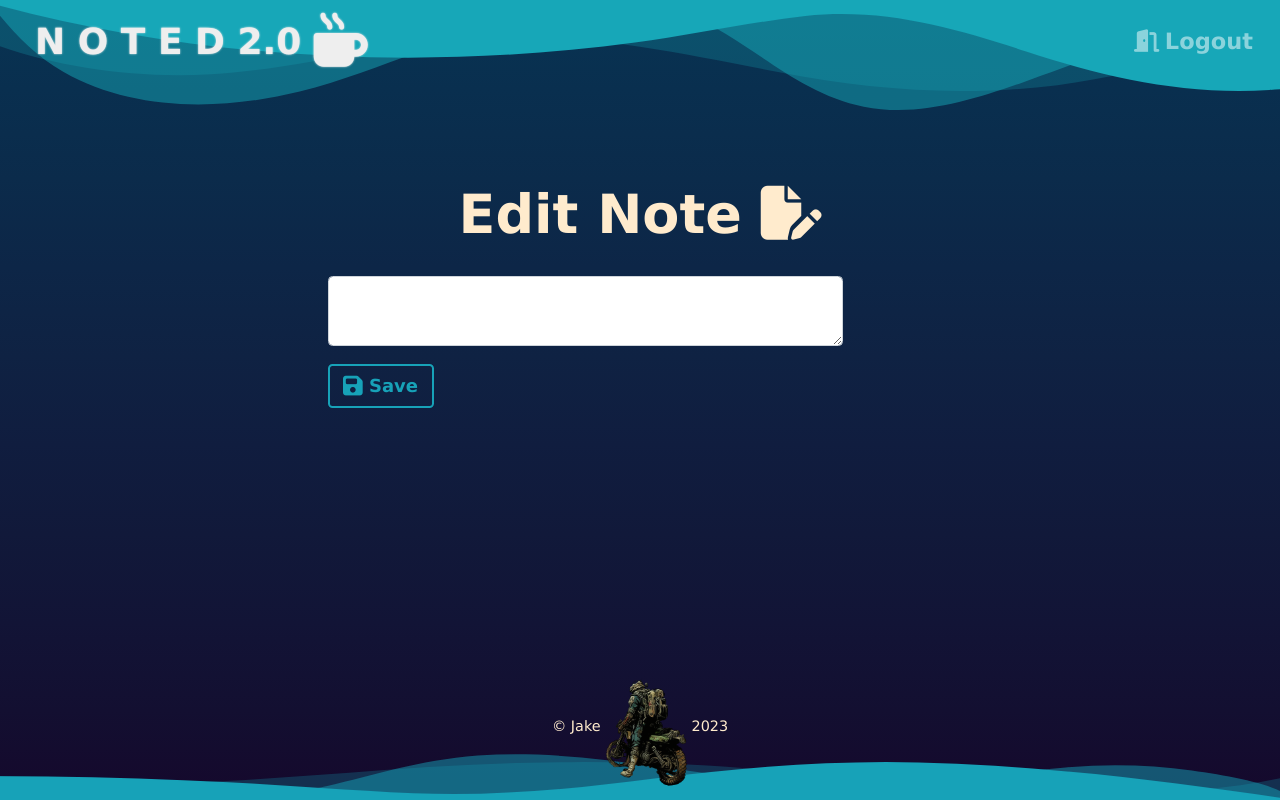
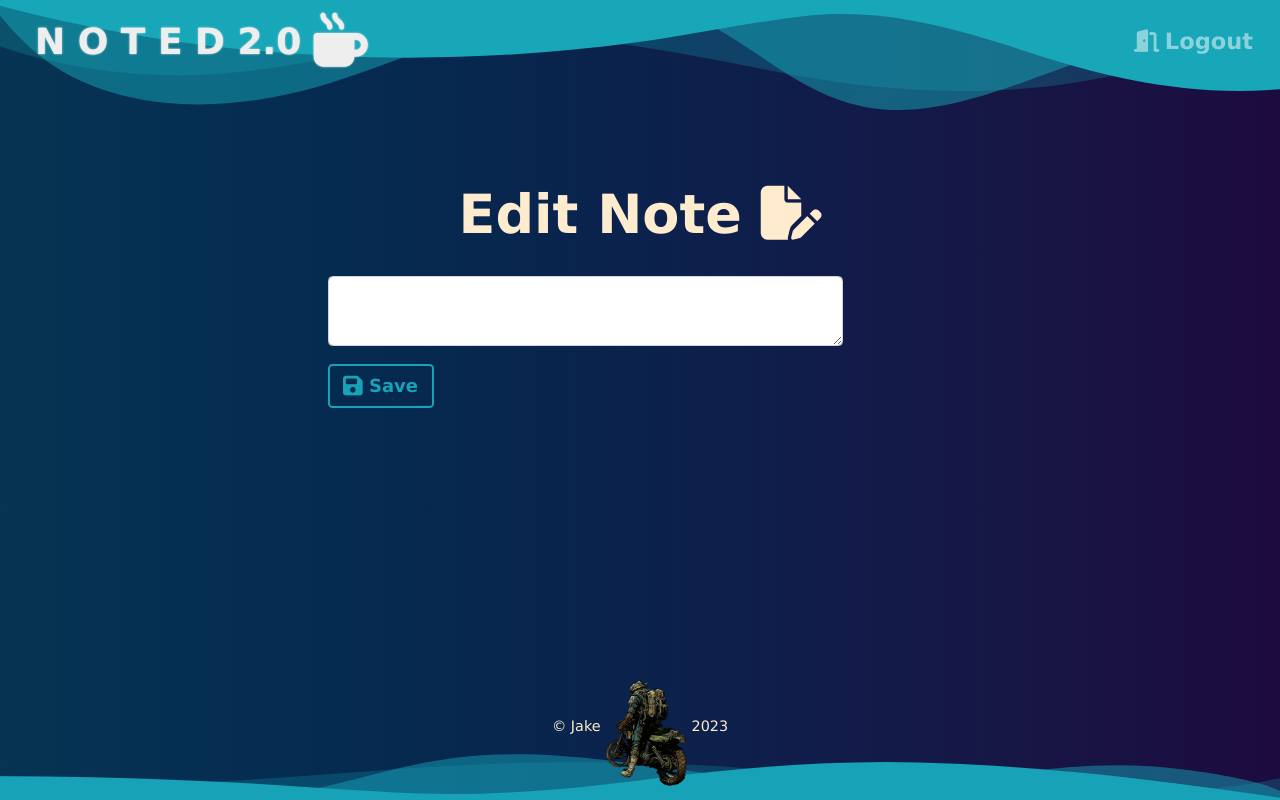
Before and after one commit to Jake079/Full-Stack-Test-App, a Flask app: page /editSave in a window 1280 px wide. Run offline with Flask 3, Linux system fonts and the light colour scheme; a user stored in the database is signed in; some libraries are stand-ins or nearby versions.

Commit message:
Background Color Update

```diff
--- a/Website/Templates/base.html
+++ b/Website/Templates/base.html
@@ -36,16 +36,16 @@
             #ff3d7f,
             #ff008a
             );  */
-            background-image: linear-gradient(to bottom,#083453,
-            #092f4f,
-            #0b2b4b,
-            #0d2647,
-            #0f2243,
-            #101d3f,
-            #11193a,
-            #121436,
-            #130f31,
-            #15082c
+            background-image: linear-gradient(to right,#083453,
+            #053052,
+            #052c51,
+            #06284f,
+            #09244d,
+            #0d204b,
+            #121b49,
+            #161745,
+            #191142,
+            #1d0b3e
             );
             /* background-image: url("{{ url_for('static', filename='img/Void.jpg') }}");  */
             font-family: Verdana, Tahoma, sans-serif;
@@ -184,8 +184,19 @@
         }
 
         li.notelist {
-            background-color: #d2daf0;
+            /* background-color: #d2daf0; */
             background-color: #ffebcd;
+            /* background-image: linear-gradient(to right,#ffebcd,
+            #fce8ca,
+            #f9e4c6,
+            #f5e1c3,
+            #f2dec0,
+            #efdabc,
+            #ecd7b9,
+            #e8d4b6,
+            #e5d0b2,
+            #e2cdaf
+            );  */
             padding: 15px;
             margin-bottom: 12px;
             border-radius: 1em;
```
